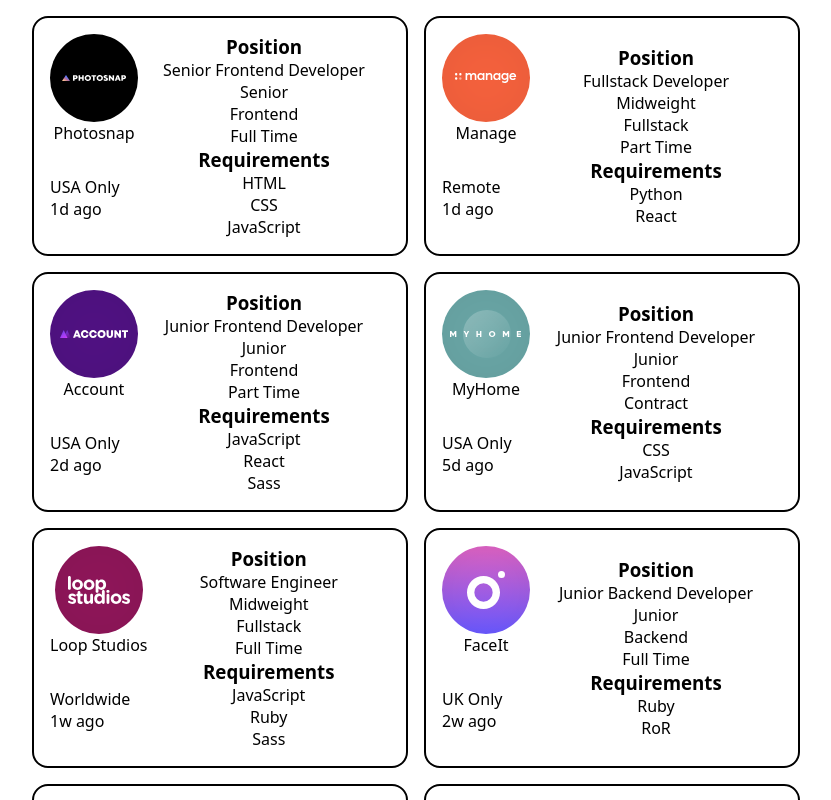
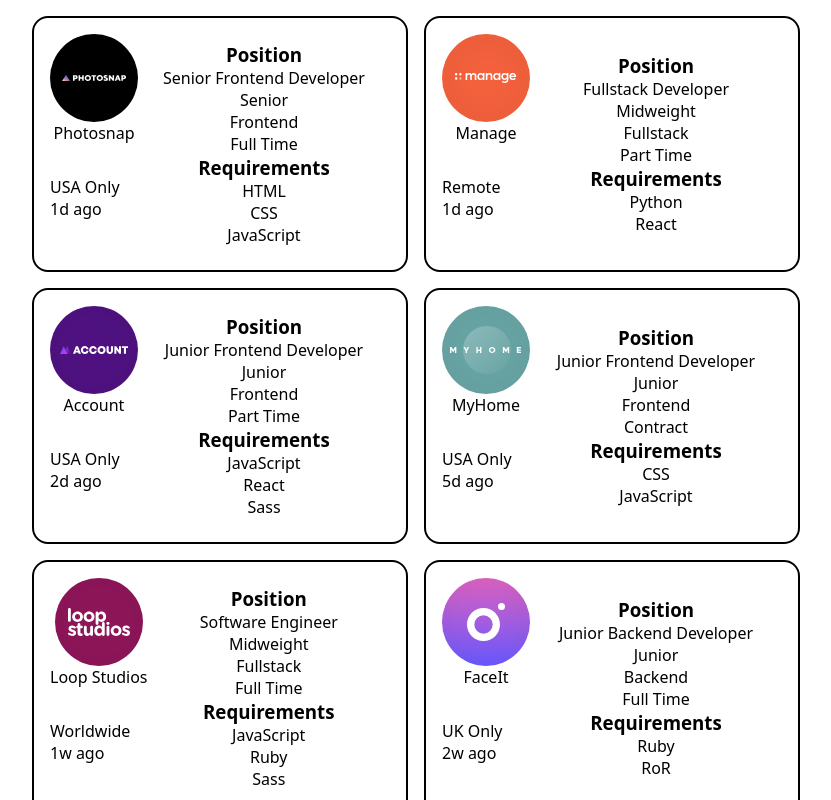
Before and after one commit to hansen-alex/jobchaser, a React (Vite) app: page / in a window 1280 px wide. Shown: the top 800 px of the page, without its empty margins (224-1055 px from the left). Built offline with nearby package versions, Linux system fonts and the light colour scheme.

Commit message:
feat: loading state for jobs fetch with fake delay to visualize

```diff
--- a/src/App.tsx
+++ b/src/App.tsx
@@ -1,11 +1,16 @@
 import { useState, useEffect } from "react";
 import axios from "axios";
+import { Loader } from "./Loader.tsx";
 import { JobPostData } from "./data.ts";
 import { JobPosts } from "./JobPosts.tsx";
 
 function App() {
   useEffect(() => {
     const getJobs = async (): Promise<void> => {
+      setIsLoading(true);
+
+      await new Promise((res) => setTimeout(res, 1000)); //Manual delay to test loading
+
       try {
         const response = await axios.get("src/assets/data/data.json");
         setJobsData(response.data.jobs);
@@ -13,16 +18,18 @@ function App() {
         // if(axios.isAxiosError(error)) {console.log(error as AxiosError)}
         console.log(error);
       }
+
+      setIsLoading(false);
     };
+
     getJobs();
   }, []);
 
+  const [isLoading, setIsLoading] = useState(false);
   const [jobsData, setJobsData] = useState<JobPostData[]>([]);
 
   return (
-    <>
-      <JobPosts jobPostsData={jobsData} />
-    </>
+    <>{(isLoading && <Loader />) || <JobPosts jobPostsData={jobsData} />}</>
   );
 }
 
--- a/src/JobPost.module.css
+++ b/src/JobPost.module.css
@@ -1,7 +1,7 @@
 .jobPost {
   flex: 1 1 0;
   display: flex;
-  height: 100%;
+  min-height: 16rem;
   padding: 1rem;
   border: 2px solid black;
   border-radius: 1rem;
--- /dev/null
+++ b/src/Loader.module.css
@@ -0,0 +1,3 @@
+.loader {
+  align-self: center;
+}
--- /dev/null
+++ b/src/Loader.tsx
@@ -0,0 +1,5 @@
+import style from "./Loader.module.css";
+
+export const Loader = () => {
+  return <h1 className={style.loader}>Loading...</h1>;
+};
--- a/src/index.css
+++ b/src/index.css
@@ -23,6 +23,7 @@ a {
   display: flex;
   justify-content: center;
   max-width: 100%;
+  min-height: 100vh;
   padding-right: 0.5rem;
   padding-left: 0.5rem;
   margin-right: auto;
```
